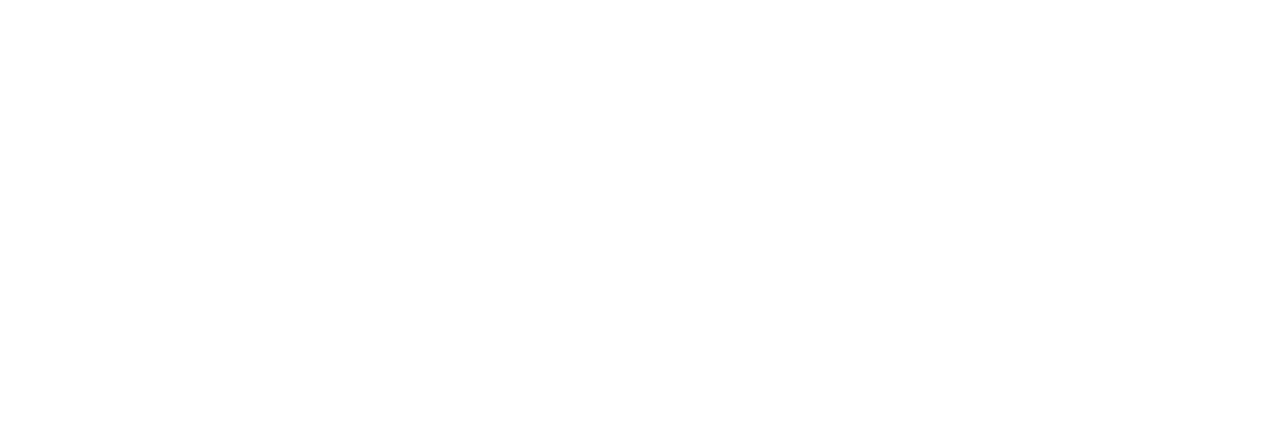
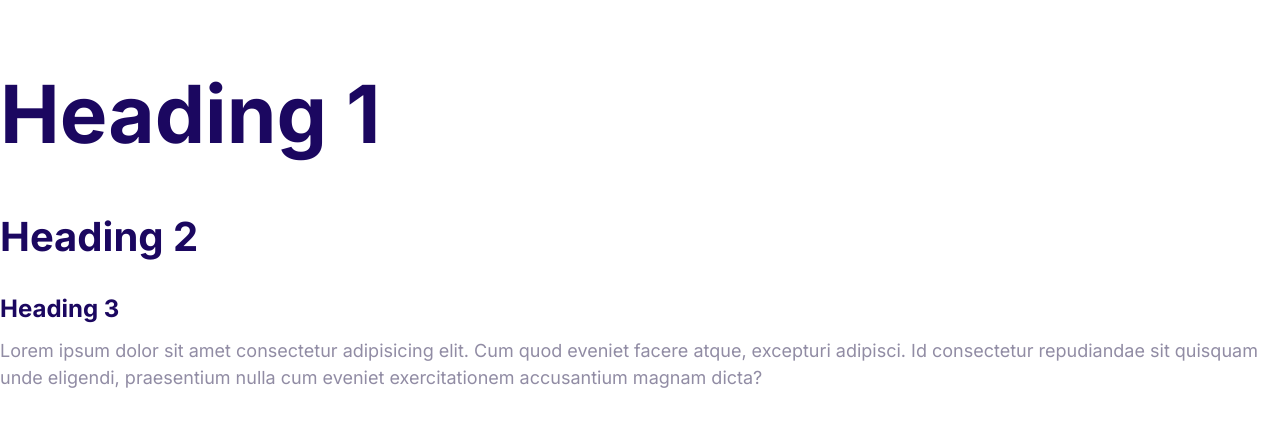
Before and after one commit to juanmaurente/moshify, a website: page index.html in a window 1280 px wide. Drawn offline with nearby package versions, Linux system fonts and the light colour scheme.

Commit message:
defined font styles

```diff
--- a/css/styles.css
+++ b/css/styles.css
@@ -5,3 +5,54 @@
 	--color-headings: #1b0760;
 	--color-body: #918ca4;
 }
+
+html {
+	font-size: 62.5%;
+}
+
+body {
+	font-family: Inter, Arial, Arial, Helvetica, sans-serif;
+	color: var(--color-body);
+	font-size: 2.4rem;
+	line-height: 1.5;
+}
+
+h1,
+h2,
+h3 {
+	color: var(--color-headings);
+	margin-bottom: 1rem;
+}
+
+h1 {
+	font-size: 7rem;
+}
+
+h2 {
+	font-size: 4rem;
+}
+
+h3 {
+	font-size: 3rem;
+}
+
+p {
+	margin-top: 0;
+}
+
+@media screen and (min-width: 1024px) {
+	body {
+		font-size: 1.8rem;
+	}
+
+	h1 {
+		font-size: 8rem;
+	}
+
+	h2 {
+		font-size: 4rem;
+	}
+	h3 {
+		font-size: 2.4rem;
+	}
+}
--- a/index.html
+++ b/index.html
@@ -6,8 +6,25 @@
 		<meta name="viewport" content="width=device-width, initial-scale=1.0" />
 		<title>Document</title>
 
+		<link rel="preconnect" href="https://fonts.googleapis.com" />
+		<link rel="preconnect" href="https://fonts.gstatic.com" crossorigin />
+		<link
+			href="https://fonts.googleapis.com/css2?family=Inter:wght@400;700&display=swap"
+			rel="stylesheet"
+		/>
+
 		<link rel="stylesheet" href="css/normalize.css" />
 		<link rel="stylesheet" href="css/styles.css" />
 	</head>
-	<body></body>
+	<body>
+		<h1>Heading 1</h1>
+		<h2>Heading 2</h2>
+		<h3>Heading 3</h3>
+		<p>
+			Lorem ipsum dolor sit amet consectetur adipisicing elit. Cum quod
+			eveniet facere atque, excepturi adipisci. Id consectetur repudiandae
+			sit quisquam unde eligendi, praesentium nulla cum eveniet
+			exercitationem accusantium magnam dicta?
+		</p>
+	</body>
 </html>
```
Also changed, not shown: README.md.
